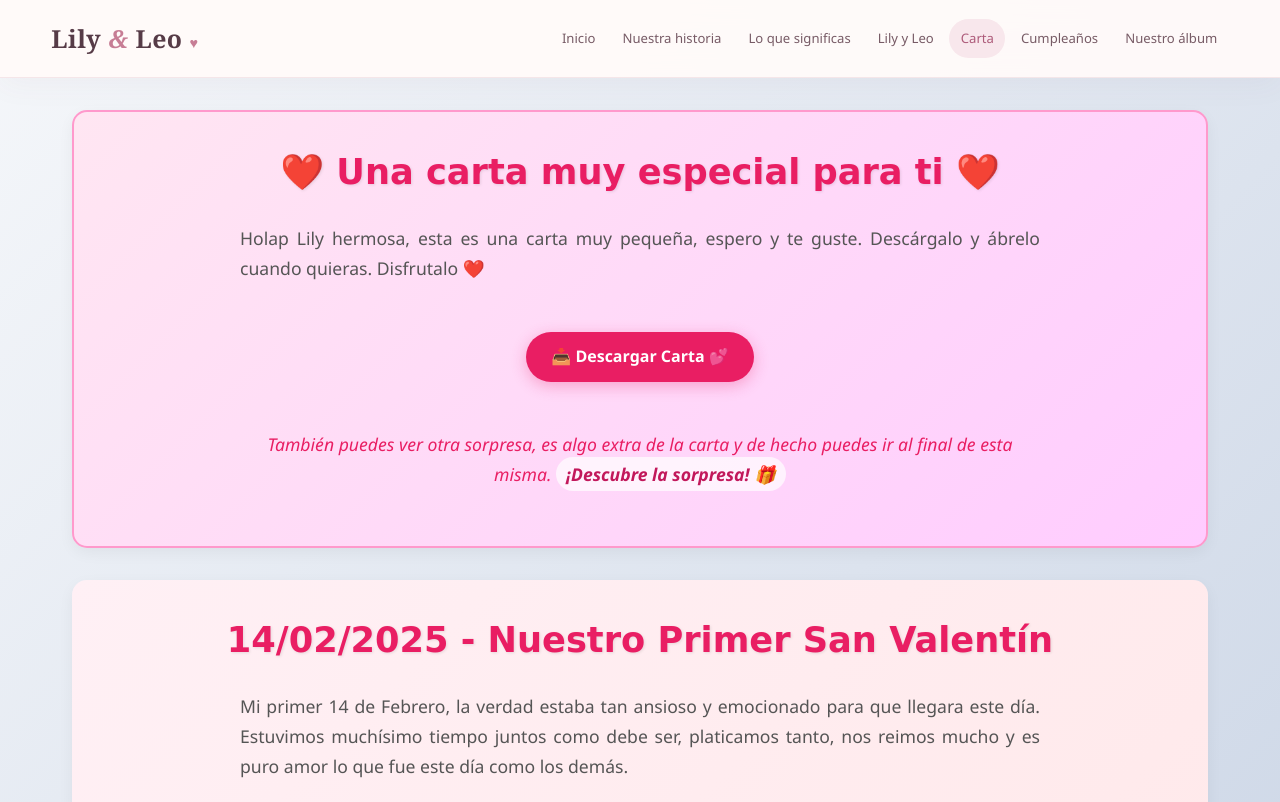
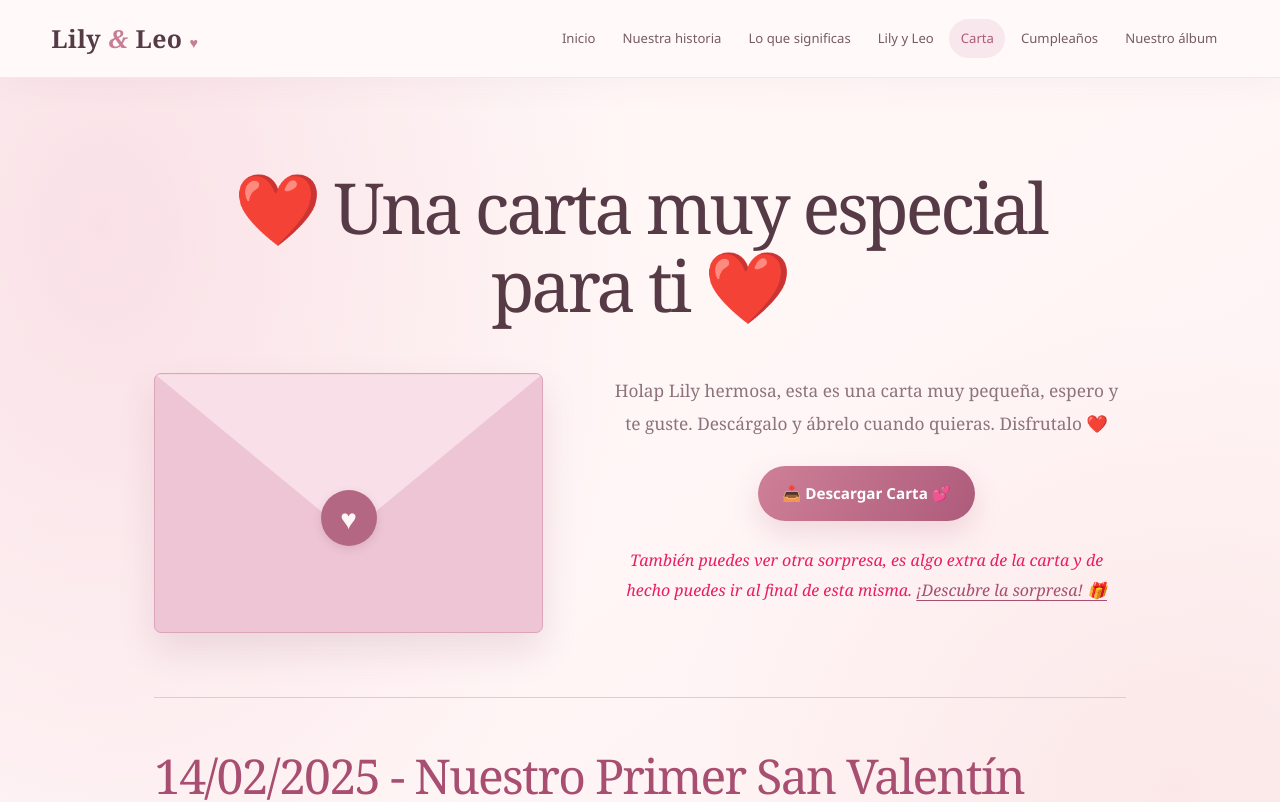
Before and after one commit to Leo123nardo/Lily_pera, a plain HTML site: page nuevo/CartaLily.html in a window 1280 px wide. Shown: the top 802 px of the page. Drawn offline with Linux system fonts and the light colour scheme.

Commit message:
style: apply romantic envelope design to Carta preserving content

```diff
--- a/nuevo/CartaLily.html
+++ b/nuevo/CartaLily.html
@@ -4,10 +4,10 @@
     <meta charset="UTF-8">
     <meta name="viewport" content="width=device-width, initial-scale=1.0">
     <title>Cartita para Lily</title>
-    <link rel="stylesheet" href="styles.css?v=20261116-carta-photo">
+    <link rel="stylesheet" href="styles.css?v=20261116-romantic-envelope">
     <link rel="icon" type="image/png" href="assets/lily-icon.png">
 </head>
-<body class="carta-page">
+<body class="carta-page romantic-home romantic-letter">
     <header class="header site-header">
   <a class="site-brand" href="nuevo.html" aria-label="Lily y Leo, inicio">Lily <em>&amp;</em> Leo <span aria-hidden="true">♥</span></a>
   <button class="menu-toggle" id="menu-toggle" type="button" aria-label="Abrir menú" aria-expanded="false" aria-controls="mobile-menu">☰</button>
@@ -31,10 +31,11 @@
   </nav>
 </header>
 
-    <main>
+    <main class="letter-main">
         <!-- Sección de la carta principal -->
         <section class="intro-section">
-            <h2>❤️ Una carta muy especial para ti ❤️</h2>
+            <h1>❤️ Una carta muy especial para ti ❤️</h1>
+<div class="envelope-layout"><div class="romantic-envelope" aria-hidden="true"><span class="envelope-seal">♥</span></div>
             <div class="card-content">
                 <p>Holap Lily hermosa, esta es una carta muy pequeña, espero y te guste. Descárgalo y ábrelo cuando quieras. Disfrutalo ❤️</p>
 
@@ -48,6 +49,7 @@
                     <a href="https://www.canva.com/design/DAGfC0rDvSs/C9Ge1U0GQg8JGspx8E8qHw/edit?utm_content=DAGfC0rDvSs&utm_campaign=designshare&utm_medium=link2&utm_source=sharebutton" target="_blank" class="surprise-link">¡Descubre la sorpresa! 🎁</a>
                 </p>
             </div>
+</div>
         </section>
 
         <!-- Sección del 14 de Febrero -->
@@ -74,26 +76,7 @@
         </section>
     </main>
 
-    <script>
-        function toggleMenu() {
-            const menu = document.getElementById("mobile-menu");
-            menu.classList.toggle("show");
-        }
 
-        // Efecto para el botón de descarga
-        document.addEventListener('DOMContentLoaded', function() {
-            const downloadBtn = document.querySelector('.descargar-boton');
-            if (downloadBtn) {
-                downloadBtn.addEventListener('click', function() {
-                    this.innerHTML = '📥 Descargando... 💕';
-                    setTimeout(() => {
-                        this.innerHTML = '📥 ¡Descargado! 💕';
-                        this.style.background = '#4CAF50';
-                    }, 1500);
-                });
-            }
-        });
-    </script>
 
 
 <script src="header.js?v=20261113-header-2" defer></script>
--- a/nuevo/styles.css
+++ b/nuevo/styles.css
@@ -2004,3 +2004,65 @@ body.carta-page .centered-image .letter-photo-horizontal img:hover {
   border-radius: 0; box-shadow: none;
   transform: translate(-50%, -50%) rotate(90deg);
 }
+
+/* Carta · sobre romántico, misma identidad que portada. */
+body.romantic-letter .letter-main {
+  position: relative; max-width: 1100px; margin: 0 auto;
+  padding: clamp(3rem,7vw,6rem) clamp(1.1rem,5vw,4rem);
+}
+body.romantic-letter .intro-section,
+body.romantic-letter .valentine-section {
+  background: transparent; border: 0; border-radius: 0; box-shadow: none; padding: 0; margin: 0;
+}
+body.romantic-letter h1 {
+  color: #563b47; font: 400 clamp(2.6rem,5.5vw,4.8rem)/1.12 Georgia,serif;
+  letter-spacing: -.045em; text-align: center; margin: 0 auto 3rem; max-width: 900px;
+}
+body.romantic-letter .envelope-layout { display: grid; grid-template-columns: .75fr 1fr; align-items: center; gap: clamp(2rem,5vw,4rem); }
+body.romantic-letter .romantic-envelope {
+  position: relative; width: 100%; aspect-ratio: 1.5; overflow: hidden;
+  background: #eec5d4; border: 1px solid #dca4b9; border-radius: 7px;
+  box-shadow: 0 18px 36px rgba(137,81,107,.14);
+}
+body.romantic-letter .romantic-envelope::before {
+  content: ""; position: absolute; inset: 0; background: #f8dfe8;
+  clip-path: polygon(0 0,100% 0,50% 62%);
+}
+body.romantic-letter .envelope-seal {
+  position: absolute; left: 50%; top: 56%; transform: translate(-50%,-50%);
+  display: grid; place-items: center; width: 56px; height: 56px; border-radius: 50%;
+  color: #fff6f8; background: #b46782; font: 28px Georgia,serif;
+  box-shadow: 0 3px 8px rgba(128,85,104,.18);
+}
+body.romantic-letter .card-content { max-width: none; margin: 0; }
+body.romantic-letter p { color: var(--romantic-muted); font: 400 1.08rem/1.9 Georgia,serif; margin: 0 0 1.6rem; }
+body.romantic-letter .card-content p { text-align: center; }
+body.romantic-letter .action-buttons { margin: 1.5rem 0; }
+body.romantic-letter .descargar-boton {
+  margin: 0; padding: 1rem 1.5rem; border-radius: 999px;
+  background: linear-gradient(120deg,#cf8098,#ad5b7a); color: white;
+  font: 600 .95rem/1.5 "Segoe UI",sans-serif;
+  box-shadow: 0 12px 28px rgba(173,91,122,.18);
+}
+body.romantic-letter .descargar-boton:hover { background: #a84e70; transform: translateY(-2px); }
+body.romantic-letter .extra-surprise { margin-top: 1.5rem; font-size: 1rem; }
+body.romantic-letter .surprise-link { display: inline; color: #a84e70; background: transparent; padding: 0; border-radius: 0; font-weight: 400; text-decoration: underline; text-underline-offset: 4px; }
+body.romantic-letter .surprise-link:hover { background: transparent; color: #86405a; }
+body.romantic-letter main a:focus-visible { outline: 2px solid #a84e70; outline-offset: 5px; }
+body.romantic-letter .valentine-section { margin-top: 4rem; padding-top: 3rem; border-top: 1px solid #e6c7d3; }
+body.romantic-letter .valentine-section h2 {
+  color: #a84e70; font: 400 clamp(2rem,4vw,3rem)/1.25 Georgia,serif;
+  text-shadow: none; text-align: left; margin: 0 0 2rem; letter-spacing: -.035em;
+}
+body.romantic-letter .memory-content { max-width: 900px; margin: 0 auto; }
+body.romantic-letter .memory-content p { text-align: justify; hyphens: auto; overflow-wrap: break-word; }
+body.romantic-letter .centered-image { display: block; max-width: 720px; width: 100%; margin: 2.5rem auto 0; }
+body.romantic-letter .centered-image figure { padding: .65rem; background: #fffaf9; border: 1px solid #edd5df; box-shadow: 0 10px 28px rgba(109,61,80,.06); }
+body.romantic-letter .centered-image figure:hover { transform: none; }
+body.romantic-letter .centered-image figcaption { color: #8d737d; font: italic .95rem/1.65 Georgia,serif; padding: .4rem .5rem; }
+@media(max-width:640px) {
+  body.romantic-letter .envelope-layout { grid-template-columns: 1fr; gap: 2rem; }
+  body.romantic-letter .romantic-envelope { max-width: 300px; margin: auto; }
+  body.romantic-letter p { font-size: 1rem; }
+  body.romantic-letter .valentine-section { margin-top: 3rem; padding-top: 2rem; }
+}
```
